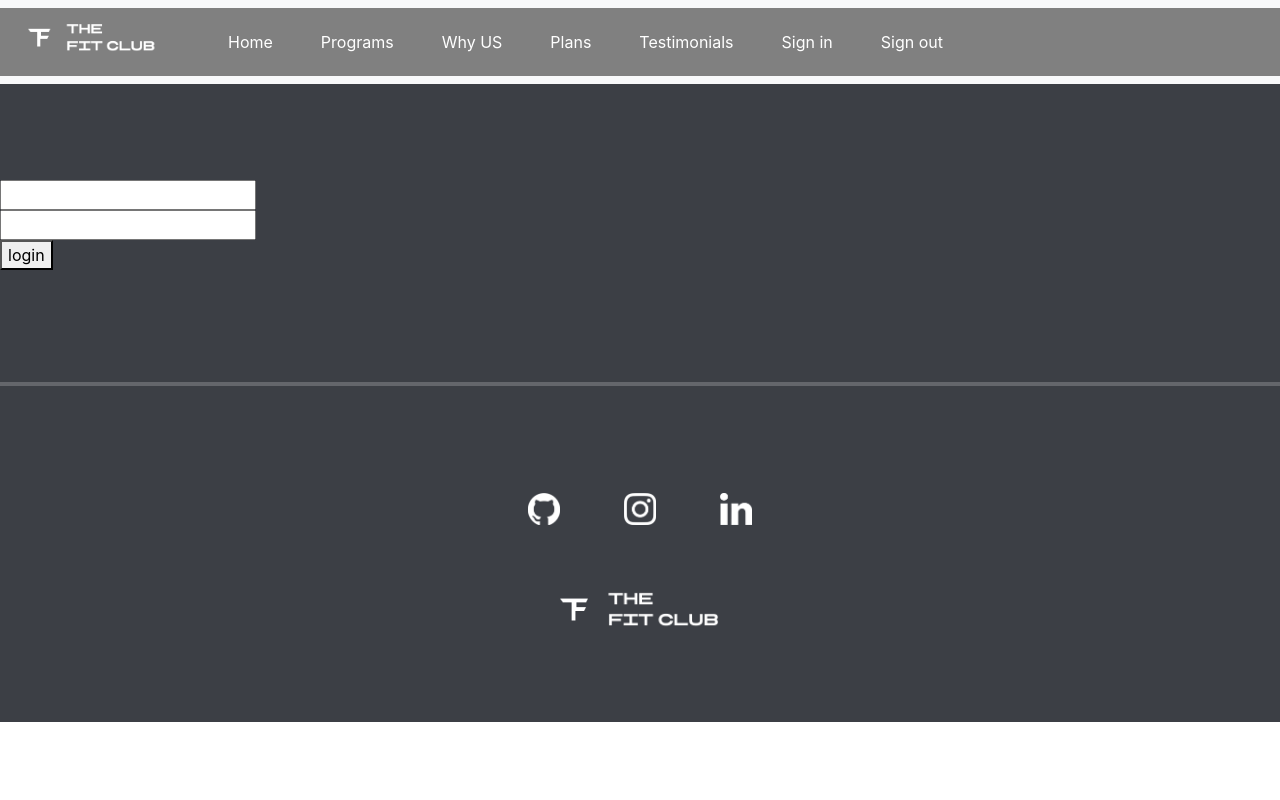
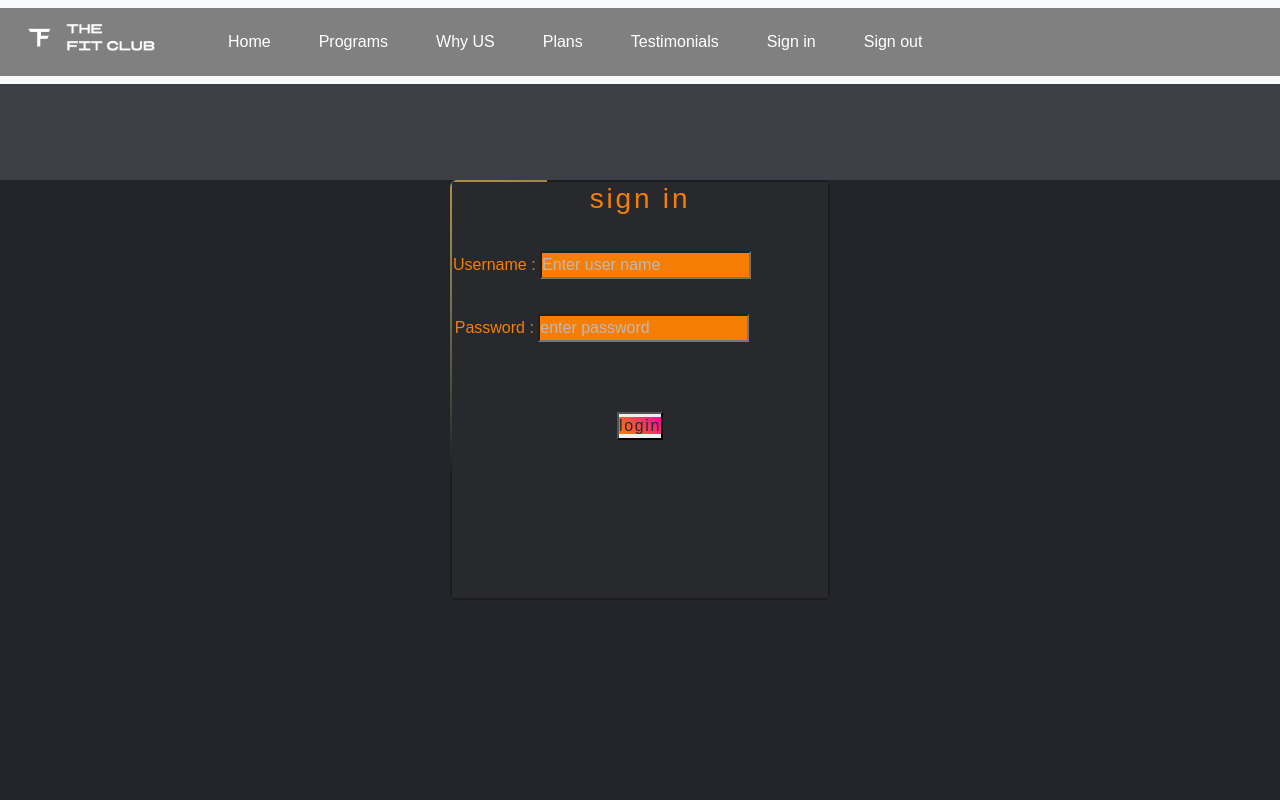
Before and after one commit to YaminiSushmaBoddu/gym_project, a React (Create React App) app: page /Login in a window 1280 px wide. Shown: the top 800 px of the page. Built offline with nearby package versions, Linux system fonts and the light colour scheme.

Commit message:
new changes on login

```diff
--- a/src/Components/Login/Login.css
+++ b/src/Components/Login/Login.css
@@ -0,0 +1,90 @@
+*{
+    margin: 0;
+    padding: 0;
+    box-sizing: border-box;
+    font-family: 'poppins', sans-serif;
+}
+.app{
+display: flex;
+justify-content: center;
+text-align: center;
+min-height: 100vh;
+background: #23242a;
+}
+.box{
+    position: relative;
+    width: 380px;
+    height: 420px;
+    background-color: #1c1c1c;
+    border-radius: 8px;
+    overflow: hidden;
+}
+.box::before{
+    content:'';
+    position: absolute;
+    top: -50%;
+    left: -50%;
+    width: 380px;
+    height: 420px;
+    background: linear-gradient(0deg,transparent,#45f3ff);
+    animation: animate 6s linear infinite;
+    transform-origin: bottom right ;
+}
+.box::after{
+    content:'';
+    position: absolute;
+    top: -50%;
+    left: -50%;
+    width: 380px;
+    height: 420px;
+    background: linear-gradient(0deg,transparent,#f77e05);
+    animation: animate 6s linear infinite;
+    transform-origin: bottom right ;
+
+}
+@keyframes animate{
+    0%{
+        transform: rotate(0deg);
+    }
+    100%{
+        transform:rotate(360deg) ;
+    }
+}
+.formbody{
+    position: absolute;
+    inset: 2px;
+    background: #28292d;
+    z-index: 10;
+    border: 8px;
+}
+.formbody h3{
+    color: #f77e05;
+    font-weight: 500;
+    text-align: center;
+    letter-spacing: 0.1em;
+}
+.inputbox{
+    position: relative;
+    width: 300px;
+    margin-top: 35px;
+}
+.inputbox input{
+   background-color:  #f77e05;
+}
+.inputbox ::placeholder{
+    color: rgb(188, 185, 185);
+}
+.inputbox span{
+    color: #f77e05;
+}
+.btnbutton{
+    padding-top: 70px;
+
+}
+.btnbutton span{
+    color:  #28292d;
+    background:linear-gradient(45deg, #f77e05,rgb(248, 6, 155));
+    font-weight: 500;
+    text-align: center;
+    letter-spacing: 0.1em;
+}
--- a/src/Components/Login/Login.jsx
+++ b/src/Components/Login/Login.jsx
@@ -1,5 +1,7 @@
 import { useState } from 'react';
 import axios from 'axios';
+import './Login.css'
+import { useNavigate } from 'react-router-dom';
 
 
 const Login = () => {
@@ -13,14 +15,19 @@ const Login = () => {
   const handilepassword = (e) => {
     setPassword(e.target.value)
   }
-  const handileclick = () => {
-    axios.post('http://localhost:3000/users', {
+
+  const navigate =useNavigate()
+  const handileclick = (e) => {
+    e.preventDefault()
+    axios.post('http://localhost:3007/users', {
       email:email,
       password:password
     }).then(res=>{
       console.log(res);
       alert('success');
-      <h1>login succesfully completed</h1>
+      navigate("/")
+      // console.log("login successfull");
+
 
     }).catch(error=>{
       alert('server error')
@@ -31,11 +38,34 @@ const Login = () => {
 
   return (
     <div className='app'>
-      <form>
-        <input type="email" value={email} onChange={handileemail} /><br />
-        <input type="password" value={password} onChange={handilepassword} /><br />
-        <button onClick={handileclick}>login</button>
+      <div className='box'>
+      <form onSubmit={handileclick}>
+        <div className='formbody'>
+          <h3>sign in</h3>
+          <div className='inputbox'>
+          <span>Username : </span>
+          <input type="email" value={email} onChange={handileemail} placeholder="Enter user name"/><br />
+
+          <i></i>
+          </div>
+          <div className='inputbox'>
+          <span>Password : </span>
+          <input type="password" value={password} onChange={handilepassword} placeholder="enter password" /><br />
+
+          <i></i>
+          </div>
+
+
+
+       <div className='btnbutton'>
+       <button type='submit'><span>login</span></button>
+       </div>
+
+
+        </div>
       </form>
+      </div>
+
     </div>
   )
 }
```
Also changed, not shown: 1 other file (tests, documents, lock files or other folders).
